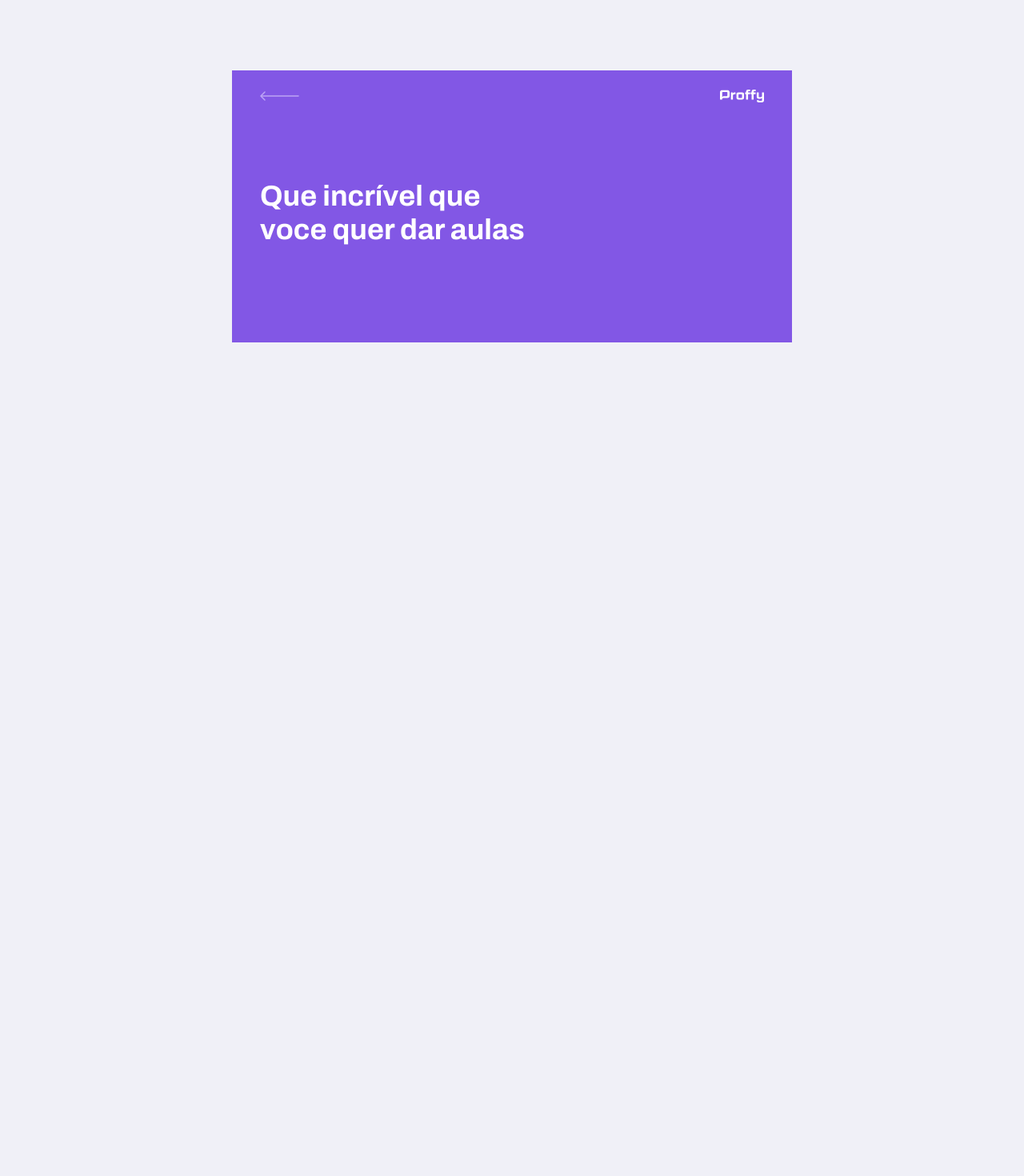
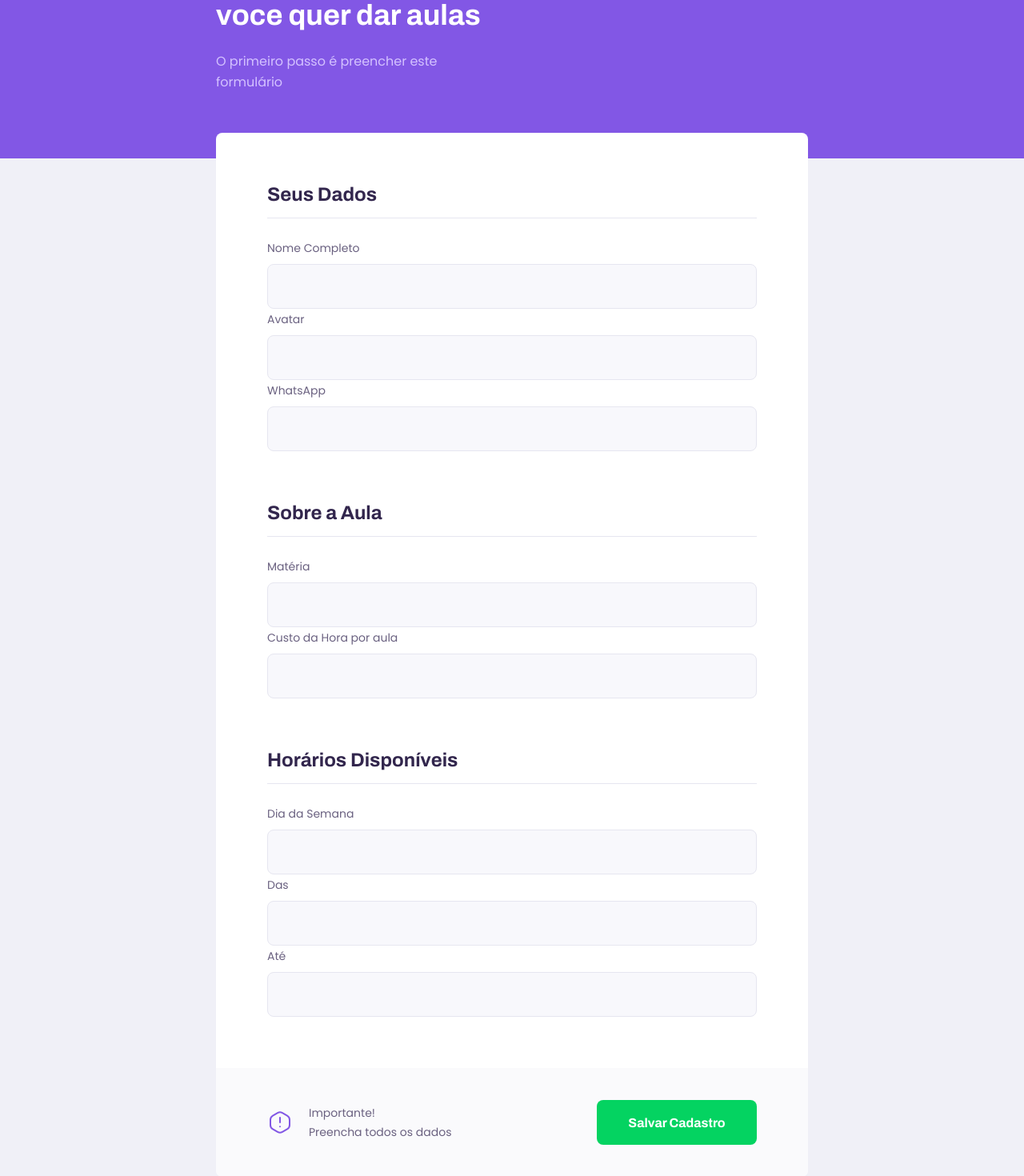
Before and after one commit to nfers/proffy-web, a React (Create React App) app: page /give-classes in a window 1280 px wide. Shown: the part 142-1612 px from the top of the page at 80% size. Before the commit the page ends 800 px from the top, so only its background shows below. Built offline with nearby package versions, Linux system fonts and the light colour scheme; no server answers.

Commit message:
finalized feature Teacher Form

```diff
--- /dev/null
+++ b/src/components/Input/index.tsx
@@ -0,0 +1,18 @@
+import React, { InputHTMLAttributes } from "react";
+import "./styles.css";
+
+interface InputProps extends InputHTMLAttributes<HTMLInputElement> {
+  label: string;
+  name: string;
+}
+
+const Input: React.FC<InputProps> = ({ label, name, ...rest }) => {
+  return (
+    <div className="input-block">
+      <label htmlFor={name}>{label}</label>
+      <input id={name} type="text" {...rest} />
+    </div>
+  );
+};
+
+export default Input;
--- /dev/null
+++ b/src/components/Input/styles.css
@@ -0,0 +1,38 @@
+.input-block {
+  position: relative;
+}
+
+.input-block+.input-block {
+  margin-top: 1.4rem;
+}
+
+.input-block label {
+  font-size: 1.4rem;
+}
+
+.input-block input {
+  width: 100%;
+  height: 5.6rem;
+  margin-top: 0.8rem;
+  border-radius: 0.8rem;
+  background: var(--color-input-background);
+  border: 1px solid var(--color-line-in-white);
+  outline: 0;
+  padding: 0 1.6rem;
+  font: 1.6rem Archivo;
+}
+
+.input-block:focus-within::after {
+  width: calc(100% - 3.2rem);
+  height: 2px;
+  content: '';
+  background: var(--color-primary-light);
+  position: absolute;
+  left: 1.6rem;
+  right: 1.6rem;
+  bottom: 0;
+}
+
+.input-block+.input-block {
+  margin-top: 0;
+}
--- a/src/components/PageHeader/index.tsx
+++ b/src/components/PageHeader/index.tsx
@@ -6,9 +6,14 @@ import "./style.css";
 
 interface PageHeaderProps {
   title: string;
+  description?: string;
 }
 
-const PageHeader: React.FC<PageHeaderProps> = ({ title, children }) => {
+const PageHeader: React.FC<PageHeaderProps> = ({
+  children,
+  title,
+  description,
+}) => {
   return (
     <header className="page-header">
       <div className="top-bar-container">
@@ -19,8 +24,8 @@ const PageHeader: React.FC<PageHeaderProps> = ({ title, children }) => {
       </div>
 
       <div className="header-content">
-        {/* <strong> {Estes são os Proffys disponíveis}</strong> */}
         <strong>{title}</strong>
+        {description && <p>{description}</p>}
         {children}
       </div>
     </header>
--- a/src/components/PageHeader/style.css
+++ b/src/components/PageHeader/style.css
@@ -48,6 +48,14 @@
   color: var(--color-title-in-primary)
 }
 
+.page-header .header-content p {
+  max-width: 30rem;
+  font-size: 1.6rem;
+  line-height: 2.6rem;
+  color: var(--color-text-in-primary);
+  margin-top: 2.4rem;
+}
+
 
 @media(min-width: 700px) {
   .page-header {
--- a/src/pages/TeacherForm/index.tsx
+++ b/src/pages/TeacherForm/index.tsx
@@ -2,9 +2,13 @@ import React, { useEffect, useState } from "react";
 import axios from "axios";
 import PageHeader from "../../components/PageHeader";
 // import api from "../../services/api";
+import "./styles.css";
+import WarningIcon from "../../images/icons/warning.svg";
+import Input from "../../components/Input";
 
 interface ConnectionsInterface {
   total: string;
+  description: string;
 }
 
 function TeacherForm() {
@@ -20,7 +24,43 @@ function TeacherForm() {
   console.log(data);
   return (
     <div id="page-teacher-form" className="container">
-      <PageHeader title="Que incrível que voce quer dar aulas" />
+      <PageHeader
+        title="Que incrível que voce quer dar aulas"
+        description="O primeiro passo é preencher este formulário"
+      />
+
+      <main>
+        <fieldset>
+          <legend>Seus Dados</legend>
+
+          <Input type="text" name="name" label="Nome Completo" />
+          <Input type="text" name="avatar" label="Avatar" />
+          <Input type="text" name="whatsapp" label="WhatsApp" />
+        </fieldset>
+
+        <fieldset>
+          <legend>Sobre a Aula</legend>
+
+          <Input type="text" name="subject" label="Matéria" />
+          <Input type="text" name="cost" label="Custo da Hora por aula" />
+        </fieldset>
+
+        <fieldset>
+          <legend>Horários Disponíveis</legend>
+
+          <Input type="text" name="week_day" label="Dia da Semana" />
+          <Input type="text" name="from" label="Das" />
+          <Input type="text" name="to" label="Até" />
+        </fieldset>
+        <footer>
+          <p>
+            <img src={WarningIcon} alt="Aviso Importante" />
+            Importante! <br />
+            Preencha todos os dados
+          </p>
+          <button type="button">Salvar Cadastro</button>
+        </footer>
+      </main>
     </div>
   );
 }
--- /dev/null
+++ b/src/pages/TeacherForm/styles.css
@@ -0,0 +1,112 @@
+#page-teacher-form {
+  width: 100vw;
+  height: 100vh;
+}
+
+
+#page-teacher-form .page-header .header-content {
+  margin-bottom: 6.4rem;
+}
+
+#page-teacher-form main {
+  background: var(--color-box-base);
+  width: 100%;
+  max-width: 74rem;
+  border-radius: 0.8rem;
+  margin: -3.2rem auto 3.2rem;
+  padding-top: 6.4rem;
+  overflow: hidden;
+}
+
+#page-teacher-form main fieldset {
+  border: 0;
+  padding: 0 2.4rem;
+}
+
+#page-teacher-form main fieldset+fieldset {
+  margin-top: 6.4rem;
+}
+
+#page-teacher-form main fieldset legend {
+  font: 700 2.4rem Archivo;
+  color: var(--color-text-title);
+  margin-bottom: 2.4rem;
+  display: flex;
+  align-items: center;
+  justify-content: space-between;
+  width: 100%;
+  padding-bottom: 1.6rem;
+  border-bottom: 1px solid var(--color-line-in-white);
+}
+
+#page-teacher-form main footer {
+  padding: 4rem 2.4rem;
+  background: var(--color-box-footer);
+  border-top: 1px solig var(--color-line-in-white);
+  margin-top: 6.4rem;
+}
+
+#page-teacher-form main footer p {
+  display: flex;
+  align-items: center;
+  justify-content: center;
+  font-size: 1.4rem;
+  line-height: 2.4rem;
+  color: --var(--color-text-complement);
+}
+
+#page-teacher-form main footer p img {
+  margin-right: 2rem;
+}
+
+#page-teacher-form main footer button {
+  width: 100%;
+  height: 5.6rem;
+  background: var(--color-secundary);
+  color: var(--color-button-text);
+  border: 0;
+  cursor: pointer;
+  border-radius: 0.8rem;
+  font: 700 1.6rem Archivo;
+  display: flex;
+  align-items: center;
+  justify-content: center;
+  text-decoration: none;
+
+  transition: background 0.2s;
+}
+
+#page-teacher-form main footer button:hover {
+  background: var(--color-secundary-dark);
+}
+
+@media (min-width: 700px) {
+  #page-teacher-form {
+    max-width: 100vw;
+  }
+
+  #page-teacher-form .page-header .header-content {
+    margin-bottom: 0;
+  }
+
+  #page-teacher-form main fieldset {
+    padding: 0 6.4rem;
+  }
+
+  #page-teacher-form main footer {
+    padding: 4.0rem 6.4rem;
+    display: flex;
+    align-items: center;
+    justify-content: space-between;
+  }
+
+  #page-teacher-form main footer p {
+    justify-content: space-between;
+  }
+
+  #page-teacher-form main footer button {
+    width: 20rem;
+    margin-top: 0;
+  }
+
+}
--- a/src/pages/TeacherList/index.tsx
+++ b/src/pages/TeacherList/index.tsx
@@ -2,26 +2,16 @@ import React from "react";
 import "./styles.css";
 import TeacherItem from "../../components/TeacherItem";
 import PageHeader from "../../components/PageHeader";
+import Input from "../../components/Input";
 
 function TeacherList() {
   return (
     <div id="page-teacher-list" className="container">
       <PageHeader title="Estes são os Proffys disponíveis">
         <form id="search-teachers">
-          <div className="input-block">
-            <label htmlFor="subject">Matéria</label>
-            <input id="subject" type="text" />
-          </div>
-
-          <div className="input-block">
-            <label htmlFor="week_day">Dia da semana</label>
-            <input id="week_day" type="text" />
-          </div>
-
-          <div className="input-block">
-            <label htmlFor="time">Hora</label>
-            <input id="time" type="text" />
-          </div>
+          <Input name="subject" label="Matéria" />
+          <Input name="week_day" label="Dia da semana" />
+          <Input type="time" name="time" label="Hora" />
         </form>
       </PageHeader>
       <main>
```
